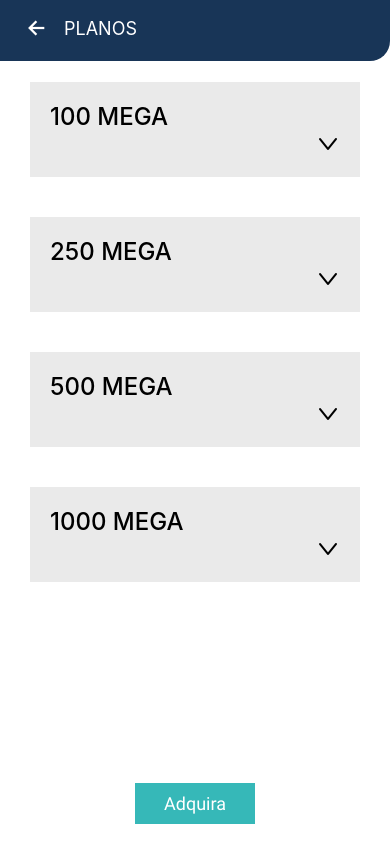
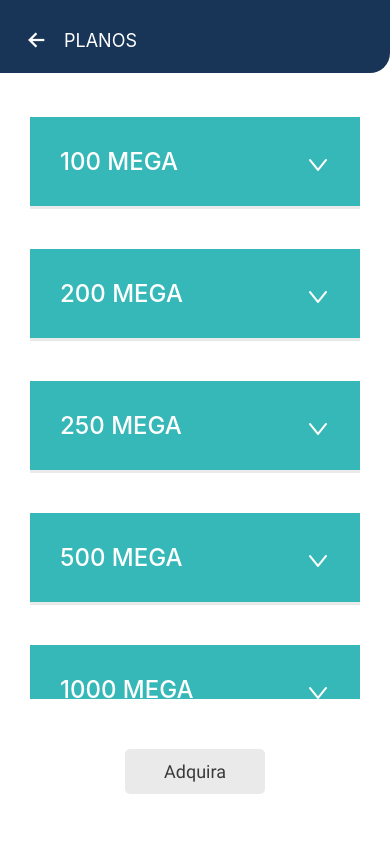
Before and after one commit to BarbaraAlessandraMaas/Entra21-ProjetoTCC, a React Native app in the folder client/: screen / in a window 390 px wide. Built offline with nearby package versions, Linux system fonts and the light colour scheme.

Commit message:
Atualização Tela de Planos

```diff
--- a/client/components/ArrowBack.js
+++ b/client/components/ArrowBack.js
@@ -18,7 +18,7 @@ export function ArrowBack(props) {
 
 const styles = StyleSheet.create({
     container: {
-        flex: 1
+        flex: 0.2
     },
     status: {
         backgroundColor: "#183557",
@@ -26,7 +26,7 @@ const styles = StyleSheet.create({
         borderBottomRightRadius: 20,
         flexDirection: "row",
         alignItems: "center",
-        paddingTop: StatusBar.currentHeight,
+        paddingTop: 12
     },
     arrow: {
         marginTop: 15,
--- a/client/components/ExpandableList.js
+++ b/client/components/ExpandableList.js
@@ -9,7 +9,7 @@ export function ExpandableList({ item, onClickFunction }) {
         if (item.isExpanded) {
             setLayoutHeight(null);
         } else {
-            setLayoutHeight(0);
+            setLayoutHeight(3);
         }
     }, [item.isExpanded]);
 
@@ -17,16 +17,19 @@ export function ExpandableList({ item, onClickFunction }) {
         <View style={styles.container}>
             <TouchableOpacity style={styles.item} onPress={onClickFunction}>
                 <Text style={styles.itemText}>
-                    {item.categoryName}
+                    {item.ds_velocidade}
                 </Text>
-                <AntDesign style={styles.icon} name="down" size={24} color="black" />
+                <AntDesign style={styles.icon} name="down" size={24} color="white" />
             </TouchableOpacity>
             <View style={{ height: layoutHeight, overflow: "hidden", marginBottom: 40 }}>
                 {
-                    item.subcategory.map((item, key) => (
-                        <TouchableOpacity key={key} style={styles.content}>
-                            <Text style={styles.text}>
-                                {key}. {item.val}
+                    item.subcategory.map((item) => (
+                        <TouchableOpacity style={styles.content}>
+                            <Text style={styles.valorPlano}>
+                                {item.vl_plano}
+                            </Text>
+                            <Text style={styles.descricaoPlano}>
+                                {item.ds_plano}
                             </Text>
                             <View style={styles.separator} />
                         </TouchableOpacity>
@@ -42,24 +45,39 @@ const styles = StyleSheet.create({
         flex: 1
     },
     item: {
-        backgroundColor: "#EAEAEA",
-        padding: 20
+        display: "flex",
+        flexDirection: "row",
+        justifyContent: "space-between",
+        backgroundColor: "#36B8B8",
+        padding: 20,
+        color: "white"
     },
     itemText: {
         fontSize: 24,
-        fontWeight: "500"
+        fontWeight: "500",
+        padding: 10,
+        color: "white"
     },
     icon: {
-        textAlign: "right"
+        paddingTop: 15,
+        paddingRight: 10
     },
     content: {
         paddingLeft: 10,
         paddingRight: 10,
-        backgroundColor: "#fff"
+        backgroundColor: "#EAEAEA",
+        borderBottomRightRadius: 10
     },
-    text: {
-        fontSize: 18,
-        padding: 10
+    valorPlano: {
+        fontSize: 30,
+        paddingTop: 25,
+        paddingLeft: 25
+    },
+    descricaoPlano: {
+        fontSize: 14,
+        paddingLeft: 25,
+        paddingTop: 15,
+        paddingBottom: 30
     },
     separator: {
         height: 0.5,
--- a/client/package.json
+++ b/client/package.json
@@ -10,6 +10,8 @@
   "dependencies": {
     "@expo-google-fonts/inter": "^0.2.0",
     "@expo/vector-icons": "^12.0.5",
+    "@react-navigation/native": "^6.0.6",
+    "@react-navigation/native-stack": "^6.2.4",
     "expo": "~42.0.1",
     "expo-cli": "^4.12.1",
     "expo-status-bar": "~1.0.4",
--- a/client/screens/TelaPlanos.js
+++ b/client/screens/TelaPlanos.js
@@ -1,5 +1,5 @@
-import React, { useState } from "react";
-import { ScrollView, View, Text, TouchableOpacity, StyleSheet, Modal, Image, LayoutAnimation, Platform, UIManager } from "react-native";
+import React, { useEffect, useRef, useState } from "react";
+import { ScrollView, View, Text, TouchableOpacity, StyleSheet, Modal, Image, LayoutAnimation, Platform, UIManager, StatusBar } from "react-native";
 import { useFonts } from 'expo-font';
 import { ArrowBack } from "../components/ArrowBack";
 import { ExpandableList } from "../components/ExpandableList";
@@ -7,30 +7,57 @@ import { ExpandableList } from "../components/ExpandableList";
 const CONTENT = [
     {
         isExpanded: false,
-        categoryName: "100 MEGA",
+        ds_velocidade: "100 MEGA",
         subcategory: [
-            { id: 1, val: "Descrição" }
+            {
+                id: 1,
+                vl_plano: "R$ 80,00",
+                ds_plano: "Download até 100 MEGA, Wi-fi"
+            }
         ]
     },
     {
         isExpanded: false,
-        categoryName: "250 MEGA",
+        ds_velocidade: "200 MEGA",
         subcategory: [
-            { id: 2, val: "Descrição" }
+            {
+                id: 2,
+                vl_plano: "R$ 100,00",
+                ds_plano: "Download até 200 MEGA, Wi-fi"
+            }
         ]
     },
     {
         isExpanded: false,
-        categoryName: "500 MEGA",
+        ds_velocidade: "250 MEGA",
         subcategory: [
-            { id: 3, val: "Descrição" }
+            {
+                id: 3,
+                vl_plano: "R$ 130,00",
+                ds_plano: "Download até 250 MEGA, Wi-fi"
+            }
         ]
     },
     {
         isExpanded: false,
-        categoryName: "1000 MEGA",
+        ds_velocidade: "500 MEGA",
         subcategory: [
-            { id: 4, val: "Descrição" }
+            {
+                id: 4,
+                vl_plano: "R$ 160,00",
+                ds_plano: "Download até 500 MEGA, Wi-fi"
+            }
+        ]
+    },
+    {
+        isExpanded: false,
+        ds_velocidade: "1000 MEGA",
+        subcategory: [
+            {
+                id: 5,
+                vl_plano: "R$ 250,00",
+                ds_plano: "Download até 1000 MEGA, Wi-fi"
+            }
         ]
     }
 ]
@@ -38,6 +65,8 @@ const CONTENT = [
 export function TelaPlanos() {
     const [modalOpen, setModalOpen] = useState(false);
     const [listDataSource, setListDataSource] = useState(CONTENT);
+    const [planoSelecionado, setPlanoSelecionado] = useState(null);
+    const scrollRef = useRef(null);
 
     if (Platform.OS === "android") {
         UIManager.setLayoutAnimationEnabledExperimental(true);
@@ -51,23 +80,31 @@ export function TelaPlanos() {
 
         array.map((value, placeindex) =>
             placeindex === index
-            ? (array[placeindex]["isExpanded"]) = !array[placeindex]["isExpanded"]
-            : (array[placeindex]["isExpanded"]) = false
+                ? (array[placeindex]["isExpanded"]) = !array[placeindex]["isExpanded"]
+                : (array[placeindex]["isExpanded"]) = false
         );
 
         setListDataSource(array);
+        setPlanoSelecionado(index);
     }
 
     useFonts({ 'Roboto': require('../assets/Roboto-Regular.ttf') });
 
+
+    useEffect(() => {
+        if (planoSelecionado >= 3) {
+            scrollRef.current.scrollToEnd();
+        }
+    }, [listDataSource, planoSelecionado]);
+
     return (
         <View style={styles.container}>
             <ArrowBack text="PLANOS" />
-            <ScrollView style={styles.list}>
+            <ScrollView style={styles.list} ref={scrollRef}>
                 {
                     listDataSource.map((item, key) => (
                         <ExpandableList
-                            key={item.categoryName}
+                            key={item.ds_velocidade}
                             item={item}
                             onClickFunction={() => {
                                 updateLayout(key);
@@ -76,14 +113,21 @@ export function TelaPlanos() {
                     ))
                 }
             </ScrollView>
-            <TouchableOpacity style={styles.buttons} onPress={() => setModalOpen(true)}>
-                <Text style={styles.buttonText}>Adquira</Text>
-            </TouchableOpacity>
+
+            <View style={styles.footer}>
+                <TouchableOpacity style={styles.buttons} onPress={() => setModalOpen(true)}>
+                    <Text style={styles.buttonText}>Adquira</Text>
+                </TouchableOpacity>
+            </View>
+
+
             <Modal visible={modalOpen} animationType="slide">
                 <View style={styles.modalContent}>
                     <Image source={require("../assets/logo.png")} style={styles.image} />
-                    <Text style={styles.modalText}>Estes são todos os planos disponíveis na sua região.</Text>
-                    <Text style={styles.modalText}>Para adquirir novos planos, visite a empresa Exus mais próxima de você!</Text>
+                    <Text style={styles.modalText}>
+                        Estes são todos os planos disponíveis na sua região. {"\n\n"}
+                        Para adquirir um plano, visite a empresa Exus mais próxima de você!
+                    </Text>
                     <TouchableOpacity style={styles.buttons} onPress={() => setModalOpen(false)}><Text style={styles.buttonText}>Continuar</Text></TouchableOpacity>
                 </View>
             </Modal>
@@ -96,6 +140,8 @@ const styles = StyleSheet.create({
         flex: 1
     },
     list: {
+        flex: 1,
+        top: 0,
         marginHorizontal: 30
     },
     headerButton: {
@@ -103,18 +149,23 @@ const styles = StyleSheet.create({
         justifyContent: "center",
         fontSize: 18
     },
+    footer: {
+        display: "flex",
+        alignItems: "center",
+        justifyContent: "center"
+    },
     buttons: {
-        margin: 20,
-        width: 120,
-        paddingVertical: 10,
-        backgroundColor: "#36B8B8",
+        width: 140,
+        paddingVertical: 12,
+        paddingHorizontal: 30,
+        backgroundColor: "#EAEAEA",
         textAlign: "center",
-        alignSelf: "center",
-        marginTop: 80
+        borderRadius: 5,
+        marginVertical: 50
     },
     buttonText: {
         fontFamily: "Roboto",
-        color: "white",
+        color: "#3A3A3A",
         fontSize: 18,
         textAlign: "center"
     },
@@ -132,6 +183,7 @@ const styles = StyleSheet.create({
     modalText: {
         textAlign: "center",
         fontSize: 18,
-        marginTop: 30
+        marginTop: 30,
+        paddingBottom: 50
     }
 });
```
Also changed, not shown: client/components/StackNavigator.js (added, +24 -0 lines), 1 other file (tests, documents, lock files or other folders).
